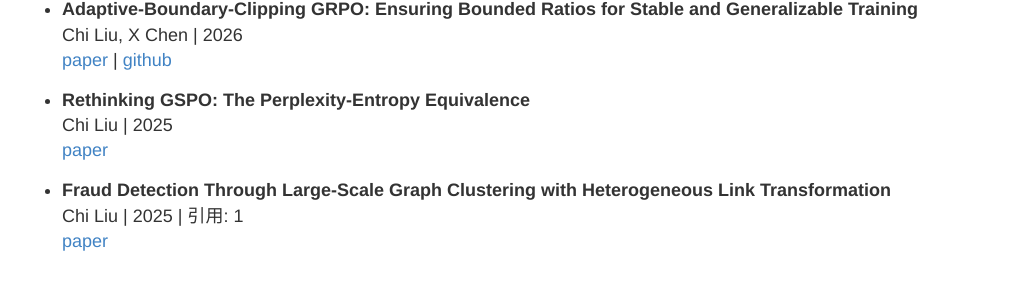
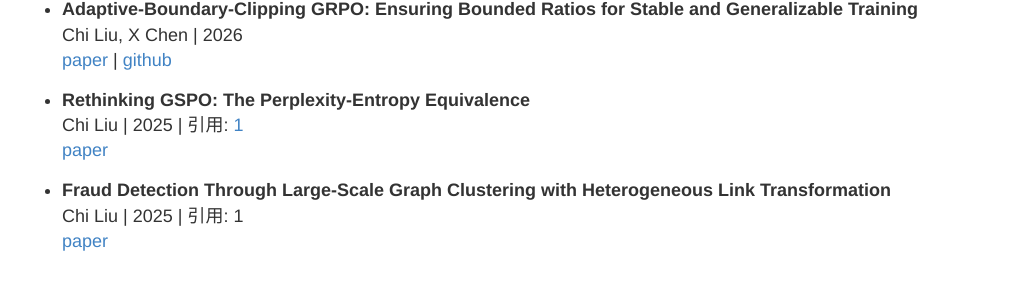
Before and after one commit to chi2liu/chi2liu.github.io, a Jekyll site: the page built from index.md, in a window 1280 px wide. Shown: the part 507-798 px from the top of the page, without its empty margins (128-1151 px from the left). Built offline with Jekyll 4.4.1, drawn with Linux system fonts in a browser that asks for light colours.

Commit message:
Add citation link to GSPO paper
- Make citation count "1" a hyperlink to Google Scholar
- Link shows papers citing the GSPO paper

Co-Authored-By: Claude Opus 4.6 <noreply@anthropic.com>

```diff
--- a/index.md
+++ b/index.md
@@ -22,7 +22,7 @@ permalink: /index.html
     [paper](https://arxiv.org/abs/2601.03895) | [github](https://github.com/chi2liu/adaptive-boundary-clipping-grpo)
 
 - **Rethinking GSPO: The Perplexity-Entropy Equivalence** <br>
-  Chi Liu | 2025 <br>
+  Chi Liu | 2025 | 引用: [1](https://scholar.google.com/scholar?oi=bibs&hl=zh-CN&cites=12325175761280254916) <br>
     [paper](https://arxiv.org/abs/2510.23142)
 
 - **Fraud Detection Through Large-Scale Graph Clustering with Heterogeneous Link Transformation** <br>
```
Also changed, not shown: en.md (+1 -1 lines).
